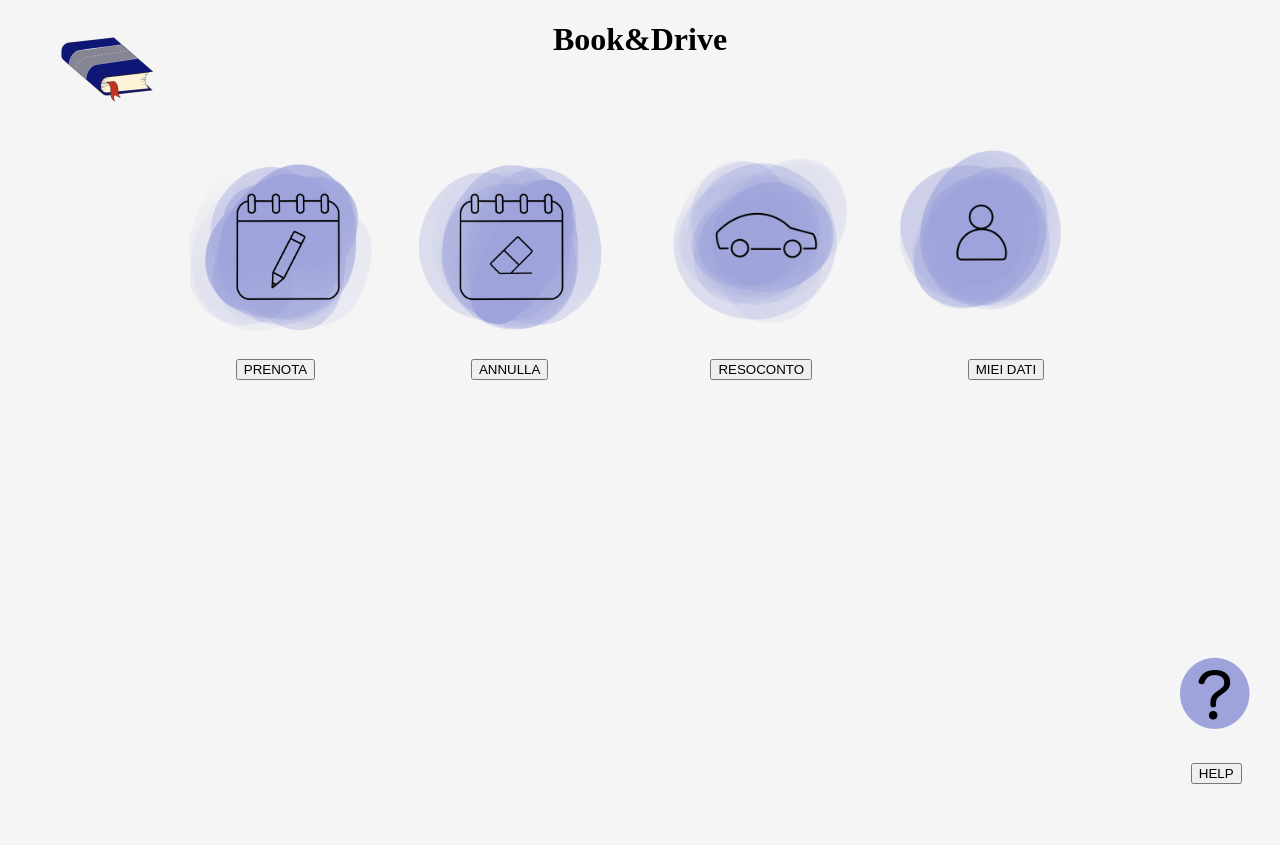
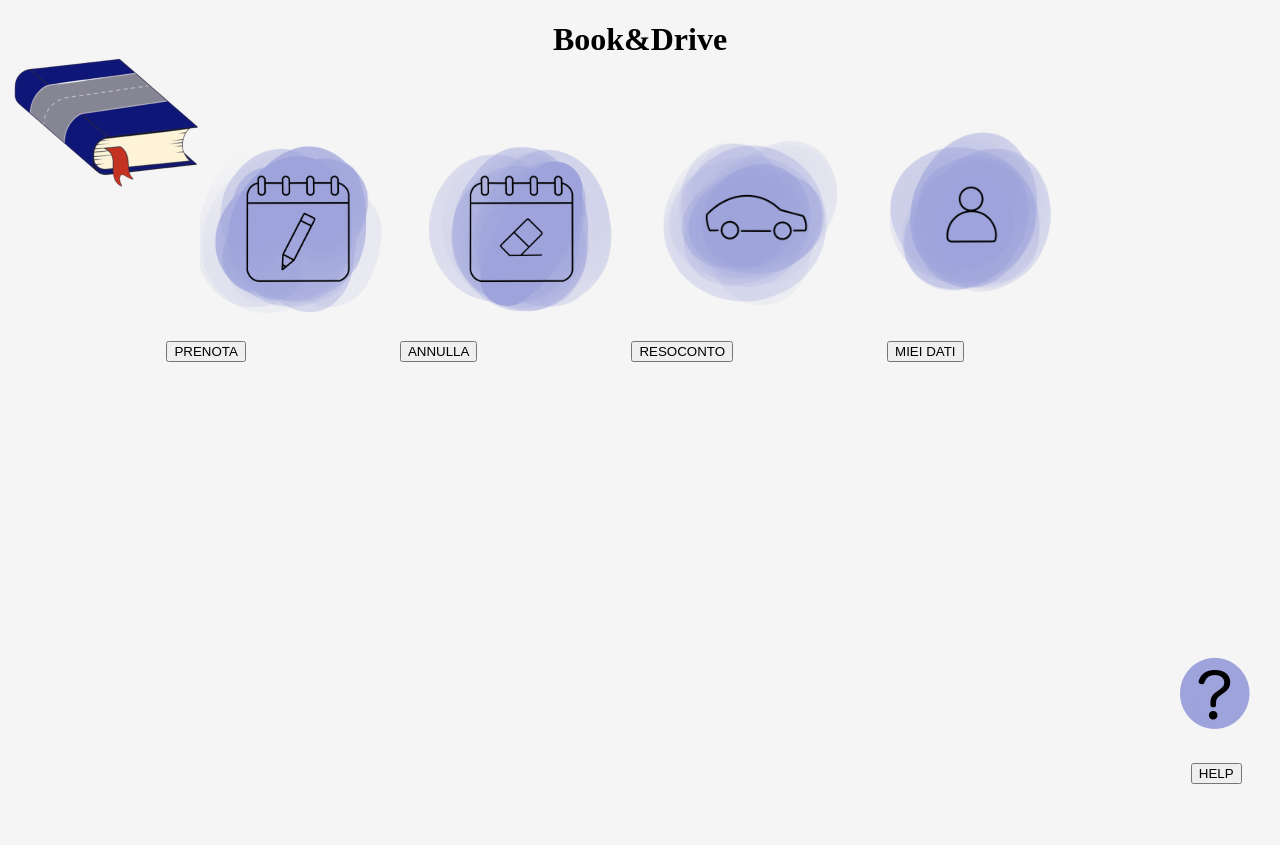
Before and after one commit to simonescevaroli/book-and-drive, a website: page static/menu_studente.html in a window 1280 px wide. Drawn offline with Linux system fonts and the light colour scheme.

Commit message:
script for every menu added

```diff
--- a/static/menu_studente.html
+++ b/static/menu_studente.html
@@ -2,33 +2,41 @@
 <html dir="ltr" lang="en-US">
 
 <body style="background-color:#f5f5f5;">
+
     <div class="col-md-6 col-md-offset-3" style="text-align:center; margin-bottom:48px">
         <h1>Book&Drive</h1>
-        <p style="position: absolute; top: 0; left: 40;">
-            <img src="images/logo.png" alt="logo"  width="50%", height="50%"/>
+    </div>
+
+    <div align = "center">
+        <p style="position: absolute; top: 0; left: 40; width: 30; text-align:right;">
+            <img src="images/logo.png" alt="logo" />
         </p>
-    </div>
-    <p style="text-align:center">
-        <br>
+
+        <p>
             <img src="images\Crea_Prenotazione.png" width="15%", height="15%" style="padding-right: 30px;">
-        <img src="images\Cancella_Prenotazione_.png" width="15%", height="15%" style="padding-right: 50px;">
+            <img src="images\Cancella_Prenotazione_.png" width="15%", height="15%" style="padding-right: 30px;">
             <img src="images\Resoconto_Prenotazioni.png" width="17%", height="17%">
             <img src="images\Info_Persona.png" width="17%", height="17%">
         </p>
-    <p style="text-align:center; overflow:auto;">
-        <span style="padding-right: 12%">
+
+        <p align="center">
+            <span style="padding-right: 150px;">
                 <button type="button" onclick="get_page_prenota()">PRENOTA</button>
             </span>
-        <span style="padding-right: 12.5%;">
-            <button type="button" onclick="get_page_annulla()">ANNULLA</button>
+
+            <span style="padding-right: 150px;">
+                <button type="button"onclick="get_page_annulla()">ANNULLA</button>
             </span>
-        <span style="padding-right: 12%;">
+
+            <span style="padding-right: 150px;">
                 <button type="button" onclick="get_page_mieGuide()">RESOCONTO</button>
             </span>
-        <span>
+
+            <span style="padding-right: 150px;">
                 <button type="button" onclick="get_page_mieiDati()">MIEI DATI</button>
             </span>
         </p>
+    </div>
     <p style="position: absolute; bottom: 0; righT: 0; text-align:right;">
         <img src="images\help.png" width="10%", height="10%">
         <br>
@@ -36,6 +44,6 @@
             <button type="button" onclick="get_help_studente()">HELP</button>
         </span>
     </p>
+    <script src="script_menuStudente.js"></script>
 </body>
-    <scipt src="script_menuStudente.js"></scipt>
 </html>
```
Also changed, not shown: static/menu_istruttore.html (+3 -3 lines), static/menu_segreteria.html (renamed from static/menu_segerteria.html, +2 -2 lines). Lines whose indentation alone changed are shown as unchanged.
